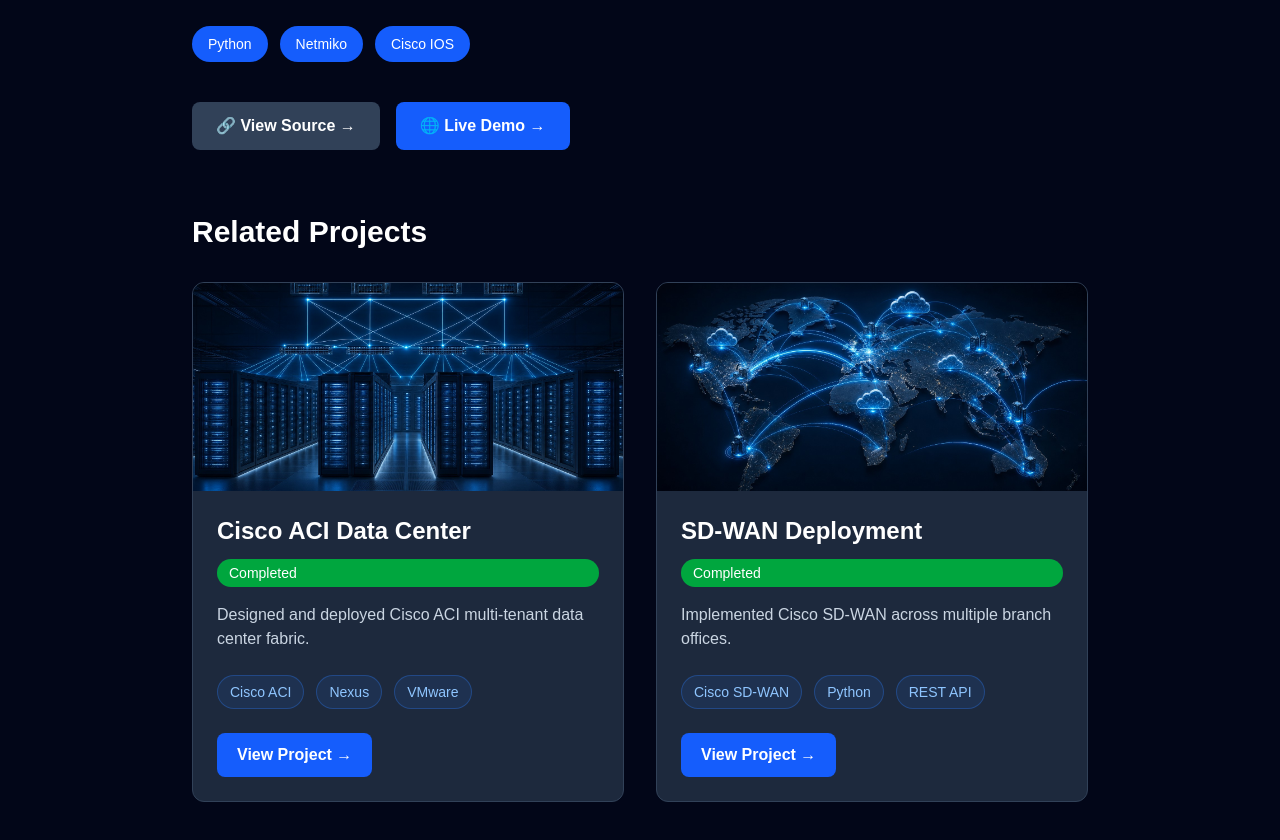
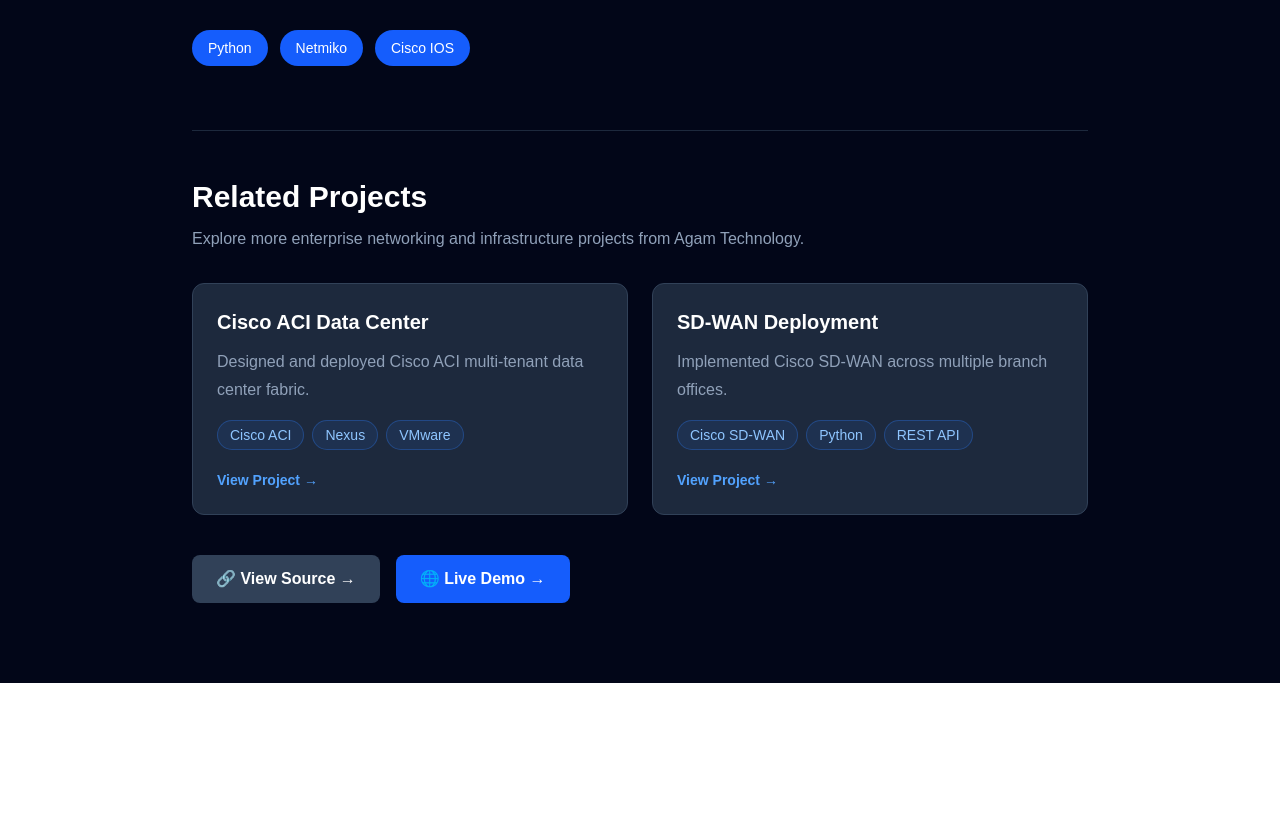
Before and after one commit to agamtechnology-india/Agamtechnology, a Next.js app: page /projects/1 in a window 1280 px wide. Shown: the part 1527-2367 px from the top of the page. After the commit the page ends 2210 px from the top, so only its background shows below. Built offline with nearby package versions, Linux system fonts and the light colour scheme.

Commit message:
Improve project page SEO and internal linking

```diff
--- a/app/projects/[id]/page.tsx
+++ b/app/projects/[id]/page.tsx
@@ -3,7 +3,6 @@
 import Link from "next/link";
 import { ArrowLeft } from "lucide-react";
 import { projects } from "@/data/projects";
-import ProjectCard from "@/components/ProjectCard";
 import ProjectStructuredData from "@/components/ProjectStructuredData";
 
 interface ProjectPageProps {
@@ -11,24 +10,28 @@
     id: string;
   }>;
 }
+
 export async function generateMetadata({
   params,
 }: ProjectPageProps): Promise<Metadata> {
   const { id } = await params;
 
-  const project = projects.find(
-    (p) => p.id === Number(id)
-  );
+  const project = projects.find((p) => p.id === Number(id));
 
   if (!project) {
     return {
-      title: "Project Not Found",
-      description: "The requested Agam Technology project could not be found.",
+      title: "Project Not Found | Agam Technology",
+      description:
+        "The requested Agam Technology project could not be found.",
+      robots: {
+        index: false,
+        follow: false,
+      },
     };
   }
 
   return {
-    title: project.title,
+    title: `${project.title} | Agam Technology`,
     description: project.description,
 
     keywords: [
@@ -66,14 +69,14 @@
     },
   };
 }
+
 export default async function ProjectDetails({
   params,
 }: ProjectPageProps) {
   const { id } = await params;
 
-  const project = projects.find(
-    (p) => p.id === Number(id)
-  );
+  const project = projects.find((p) => p.id === Number(id));
+
   const relatedProjects = projects.filter(
     (p) => p.id !== project?.id
   );
@@ -92,6 +95,8 @@
 
       <main className="min-h-screen bg-slate-950 px-6 py-20 text-white">
         <div className="mx-auto max-w-4xl">
+
+          {/* Back to Home */}
           <Link
             href="/"
             className="mb-8 inline-flex items-center gap-2 text-blue-400 hover:text-blue-300"
@@ -100,6 +105,7 @@
             Back to Home
           </Link>
 
+          {/* Project Image */}
           <Image
             src={project.image}
             alt={project.title}
@@ -108,10 +114,12 @@
             className="mb-8 w-full rounded-xl object-cover"
           />
 
+          {/* Project Title */}
           <h1 className="text-4xl font-bold">
             {project.title}
           </h1>
 
+          {/* Project Status */}
           <span
             className={`mt-4 inline-block rounded-full px-4 py-2 text-sm font-medium text-white ${
               project.status === "Completed"
@@ -123,11 +131,15 @@
           >
             {project.status}
           </span>
+
+          {/* Project Information */}
           <div className="mt-8 grid gap-4 sm:grid-cols-3">
+
             <div className="rounded-xl border border-slate-700 bg-slate-800 p-5">
               <p className="text-sm text-slate-400">
                 Role
               </p>
+
               <p className="mt-2 font-semibold text-white">
                 {project.role}
               </p>
@@ -137,6 +149,7 @@
               <p className="text-sm text-slate-400">
                 Duration
               </p>
+
               <p className="mt-2 font-semibold text-white">
                 {project.duration}
               </p>
@@ -146,21 +159,27 @@
               <p className="text-sm text-slate-400">
                 Client
               </p>
+
               <p className="mt-2 font-semibold text-white">
                 {project.client}
               </p>
             </div>
+
           </div>
 
-        <p className="mt-8 text-lg text-slate-300">
+          {/* Project Description */}
+          <p className="mt-8 text-lg leading-8 text-slate-300">
             {project.description}
           </p>
 
+          {/* Challenge / Solution / Result */}
           <div className="mt-12 space-y-8">
+
             <div className="rounded-xl border border-slate-700 bg-slate-800 p-6">
               <h2 className="text-2xl font-bold text-white">
                 Challenge
               </h2>
+
               <p className="mt-3 leading-7 text-slate-300">
                 {project.challenge}
               </p>
@@ -170,6 +189,7 @@
               <h2 className="text-2xl font-bold text-white">
                 Solution
               </h2>
+
               <p className="mt-3 leading-7 text-slate-300">
                 {project.solution}
               </p>
@@ -179,12 +199,15 @@
               <h2 className="text-2xl font-bold text-white">
                 Result
               </h2>
+
               <p className="mt-3 leading-7 text-slate-300">
                 {project.result}
               </p>
             </div>
+
           </div>
 
+          {/* Technologies */}
           <div className="mt-8 flex flex-wrap gap-3">
             {project.technologies.map((tech) => (
               <span
@@ -196,7 +219,60 @@
             ))}
           </div>
 
+          {/* Related Projects */}
+          {relatedProjects.length > 0 && (
+            <section className="mt-16 border-t border-slate-800 pt-12">
+
+              <h2 className="text-3xl font-bold text-white">
+                Related Projects
+              </h2>
+
+              <p className="mt-3 text-slate-400">
+                Explore more enterprise networking and infrastructure
+                projects from Agam Technology.
+              </p>
+
+              <div className="mt-8 grid gap-6 md:grid-cols-2">
+                {relatedProjects.map((relatedProject) => (
+                  <Link
+                    key={relatedProject.id}
+                    href={`/projects/${relatedProject.id}`}
+                    className="group rounded-xl border border-slate-700 bg-slate-800 p-6 transition duration-300 hover:-translate-y-1 hover:border-blue-500 hover:shadow-lg"
+                  >
+                    <h3 className="text-xl font-bold text-white transition group-hover:text-blue-400">
+                      {relatedProject.title}
+                    </h3>
+
+                    <p className="mt-3 leading-7 text-slate-400">
+                      {relatedProject.description}
+                    </p>
+
+                    <div className="mt-4 flex flex-wrap gap-2">
+                      {relatedProject.technologies.map(
+                        (technology) => (
+                          <span
+                            key={technology}
+                            className="rounded-full border border-blue-500/30 bg-blue-500/10 px-3 py-1 text-sm text-blue-300"
+                          >
+                            {technology}
+                          </span>
+                        )
+                      )}
+                    </div>
+
+                    <div className="mt-5 text-sm font-semibold text-blue-400">
+                      View Project →
+                    </div>
+                  </Link>
+                ))}
+              </div>
+
+            </section>
+          )}
+
+          {/* External Links */}
           <div className="mt-10 flex flex-wrap gap-4">
+
             <a
               href={project.github}
               target="_blank"
@@ -214,21 +290,9 @@
             >
               🌐 Live Demo →
             </a>
+
           </div>
-        <div className="mt-16">
-  <h2 className="mb-8 text-3xl font-bold text-white">
-    Related Projects
-  </h2>
 
-  <div className="grid gap-8 md:grid-cols-2">
-    {relatedProjects.map((related) => (
-      <ProjectCard
-        key={related.id}
-        project={related}
-      />
-    ))}
-  </div>
-</div>
         </div>
       </main>
     </>
```
Lines whose indentation alone changed are shown as unchanged.
